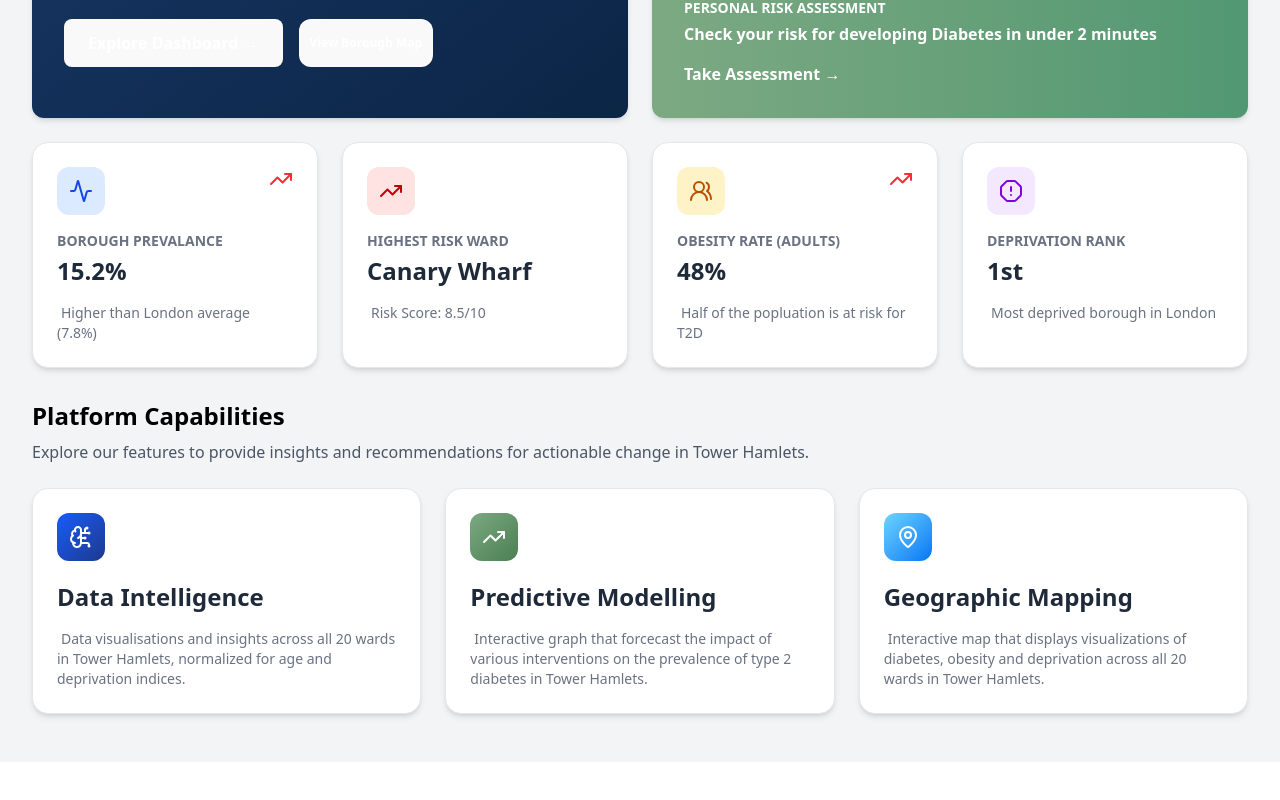
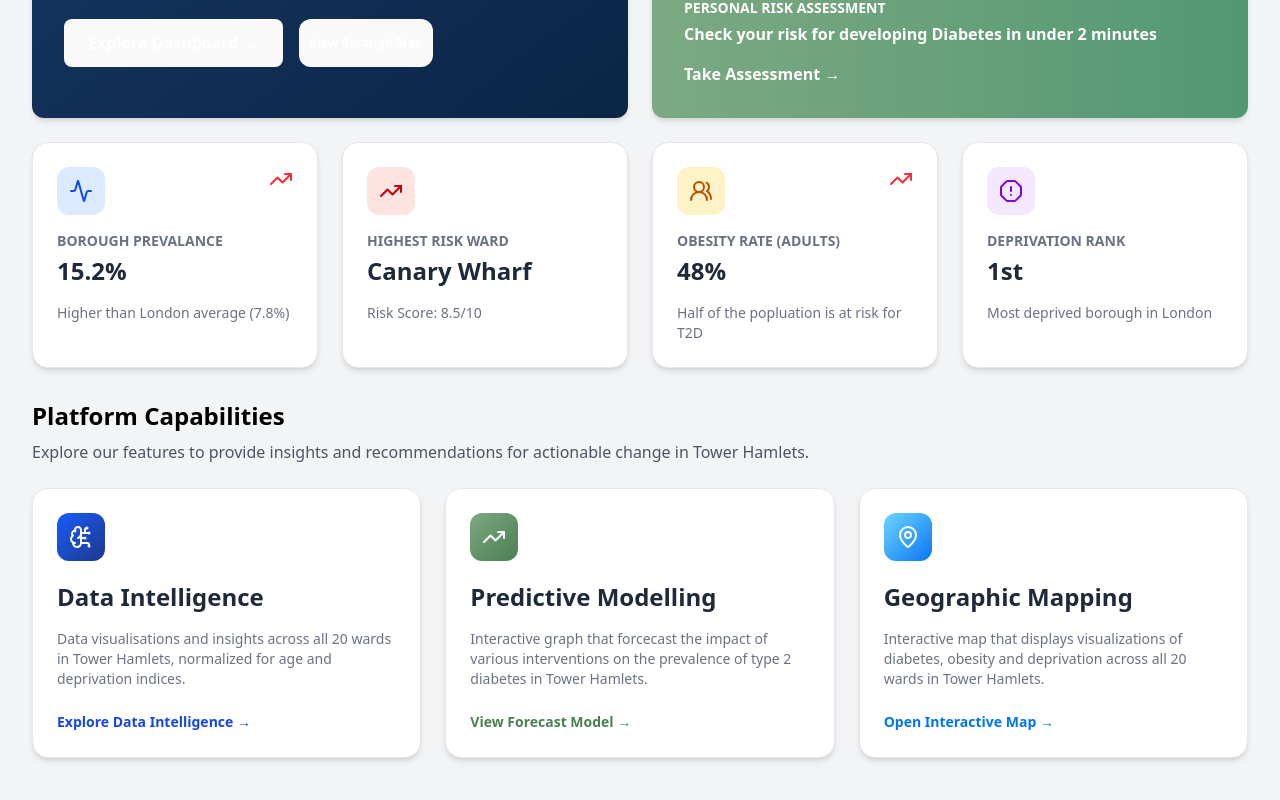
Before and after one commit to AGalvan120705/Experimental-Data-Science-Project, a React (Vite) app: page / in a window 1280 px wide. Shown: the part 408-1208 px from the top of the page. Before the commit the page ends 1170 px from the top, so only its background shows below. Built offline with nearby package versions, Linux system fonts and the light colour scheme.

Commit message:
Minor tweaks of homepage link stylings

```diff
--- a/src/boxes/Statbox.jsx
+++ b/src/boxes/Statbox.jsx
@@ -10,7 +10,11 @@ const Statbox = ({ data }) => {
     trend,
     iconBg,
     iconColor,
-    icon: Icon
+    icon: Icon,
+    linkText,
+    linkColor,
+    linkHoverColor,
+    linkHref
   } = data;
 
   let trendcolor = '';
@@ -23,6 +27,8 @@ const Statbox = ({ data }) => {
     trendcolor = 'text-green-500';
     TrendIcon = TrendingDown;
   }
+
+  const showFooterLink = Boolean(linkText && linkHref);
 
   return (
     <div className="bg-white p-6 rounded-2xl border border-gray-200 shadow-md w-full flex flex-col gap-4">
@@ -43,9 +49,20 @@ const Statbox = ({ data }) => {
       </div>
 
       <div className="text-sm font-medium">
-        <span className={`${trendcolor} mr-1`}>{comparisonValue}</span>
+        <span className={`${trendcolor}`}>{comparisonValue}</span>
         <span className="text-gray-500">{comparisonText}</span>
       </div>
+
+      {showFooterLink && (
+        <div className="pt-1">
+          <a
+            href={linkHref}
+            className={`text-sm font-semibold transition-colors ${linkColor || 'text-blue-600'} ${linkHoverColor || 'hover:text-blue-700'}`}
+          >
+            {linkText}
+          </a>
+        </div>
+      )}
     </div>
   );
 };
--- a/src/screens/Homepage.jsx
+++ b/src/screens/Homepage.jsx
@@ -61,7 +61,7 @@ const homepage = () => {
             data={{
               label: "Current Prevalance",
               value: "15.2%", //need to get update to correct value
-              comparisonText: "from last year",
+              comparisonText: " from last year",
               comparisonValue: "+2.1%", //need to update to correct value
               trend: "up", // can be 'up' or 'down' based on the trend
               iconBg: "bg-green-100",
@@ -91,7 +91,7 @@ const homepage = () => {
           <div className="space-y-1 mt-4">
             <a
               href="/assessment"
-              className="text-white font-semibold"
+              className="text-white font-semibold transition-colors hover:text-gray-200"
             >
               {" "}
               Take Assessment →{" "}
@@ -170,6 +170,10 @@ const homepage = () => {
             iconBg: "bg-gradient-to-br from-blue-600 to-blue-900",
             iconColor: "text-white",
             icon: BrainCircuit,
+            linkText: "Explore Data Intelligence →",
+            linkColor: "text-blue-700",
+            linkHoverColor: "hover:text-blue-800",
+            linkHref: "/dashboard",
           }}
         />
         <Statbox
@@ -180,6 +184,10 @@ const homepage = () => {
             iconBg: "bg-gradient-to-br from-[#7ca982] to-[#4B7F52]",
             iconColor: "text-white",
             icon: TrendingUp,
+            linkText: "View Forecast Model →",
+            linkColor: "text-[#4B7F52]",
+            linkHoverColor: "hover:text-[#3f6b45]",
+            linkHref: "/dashboard",
           }}
         />
         <Statbox
@@ -190,6 +198,10 @@ const homepage = () => {
             iconBg: "bg-gradient-to-br from-[#6CD4FF] to-[#0075F2]",
             iconColor: "text-white",
             icon: MapPin,
+            linkText: "Open Interactive Map →",
+            linkColor: "text-[#0075F2]",
+            linkHoverColor: "hover:text-[#005fc2]",
+            linkHref: "/map",
           }}
         />
       </div>
```
